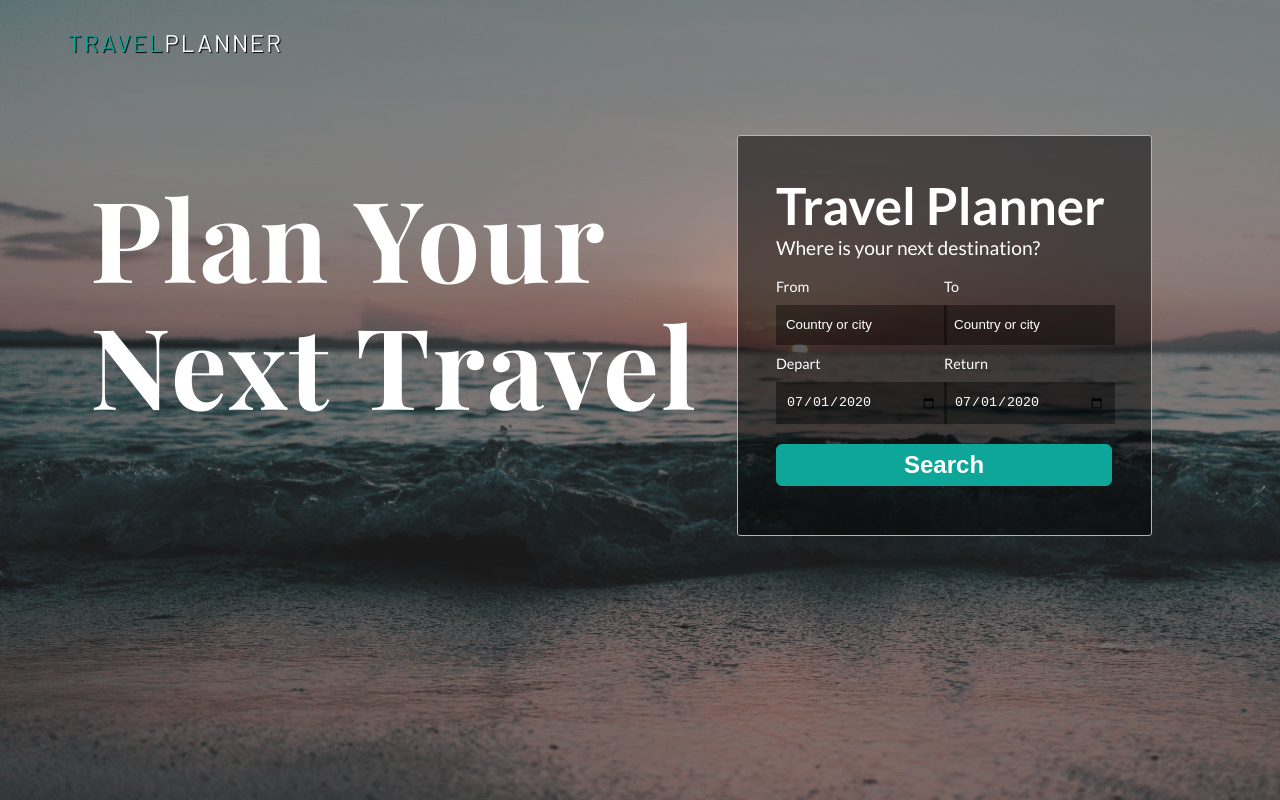
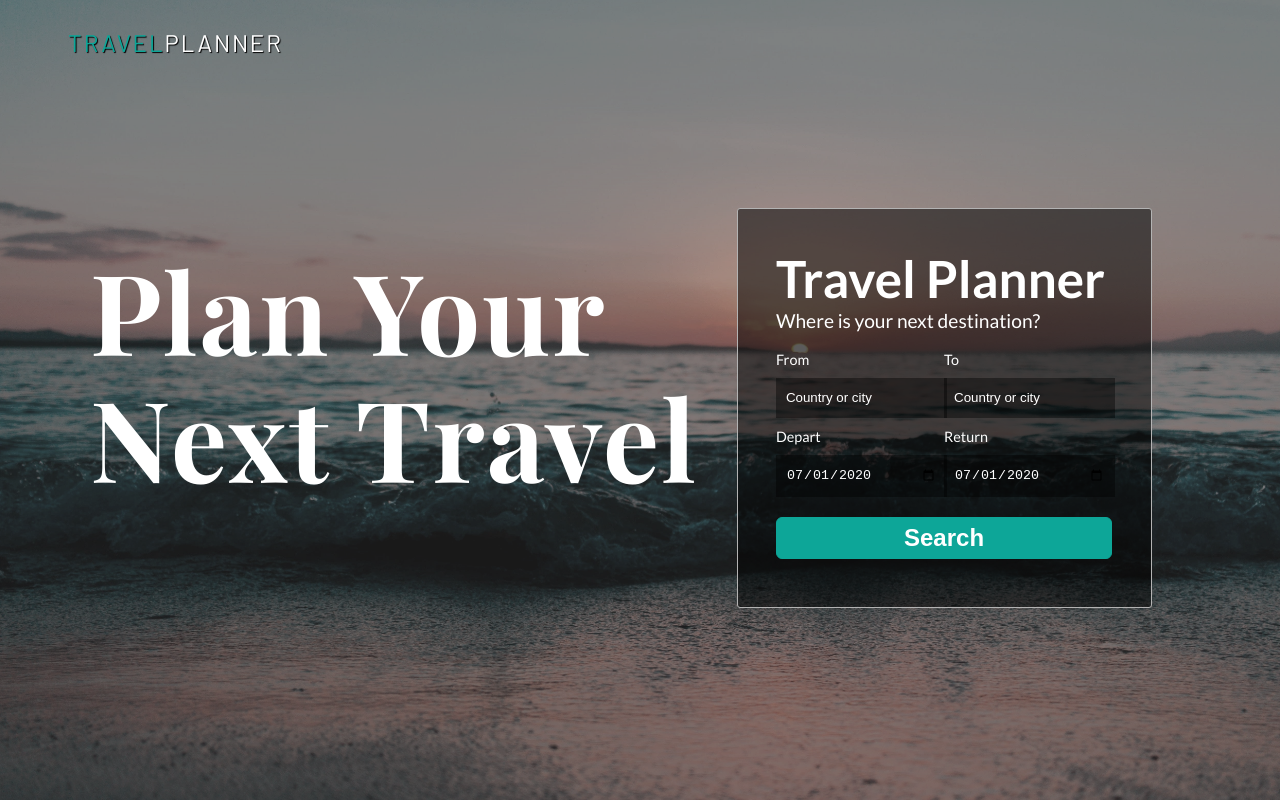
Before and after one commit to toowee-le/travel-planner, a website built with webpack: page src/client/views/index.html in a window 1280 px wide. Shown: the top 800 px of the page. Built offline with nearby package versions, Linux system fonts and the light colour scheme.

Commit message:
vertically center the form using flex

```diff
--- a/src/client/styles/base.scss
+++ b/src/client/styles/base.scss
@@ -17,7 +17,7 @@ section {
 
 main {
     height: 100vh;
-    margin-top: 2em;
+    display: flex;
 }
 
 /* Typography */
--- a/src/client/styles/form.scss
+++ b/src/client/styles/form.scss
@@ -2,9 +2,8 @@
 
 .travel-form__section {
     display: flex;
-    justify-content: space-between;
+    justify-content: center;
     align-items: center;
-    //padding: 2em;
 }
 
 .title {
```
